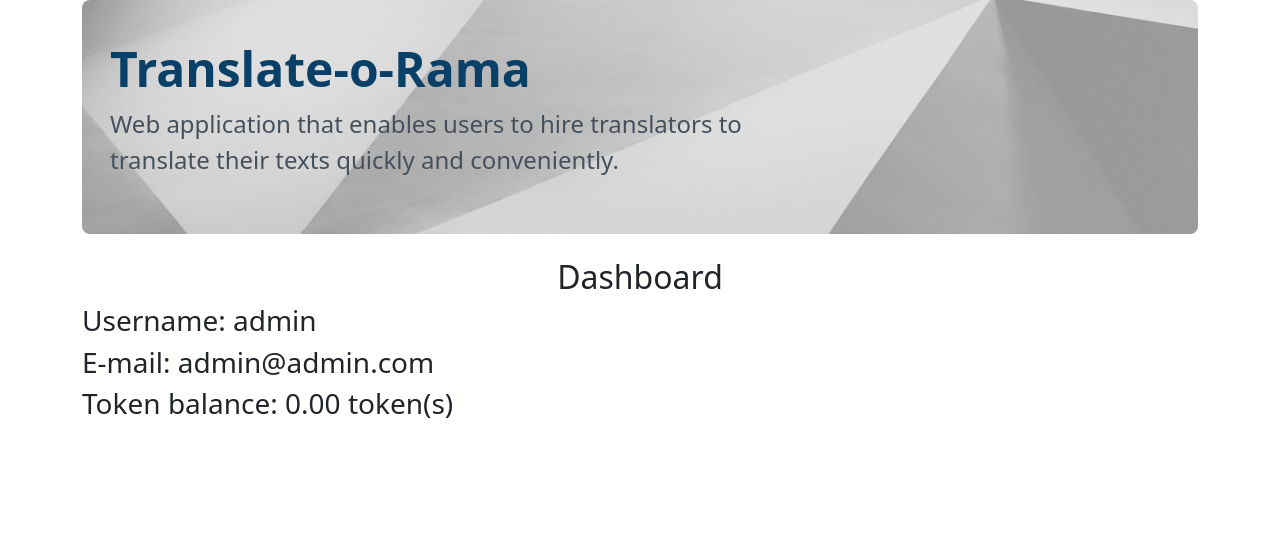
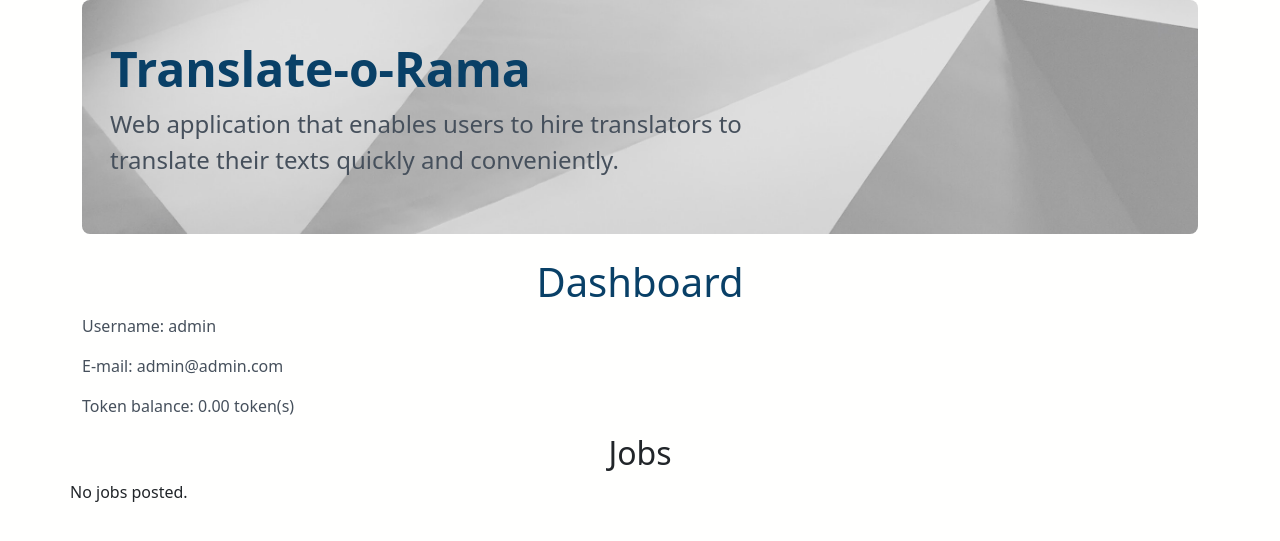
Before and after one commit to lukakuterovac/translate-o-rama, a Django app: page /dashboard in a window 1280 px wide. Shown: the part 77-618 px from the top of the page. Run offline with Django 4.2, Linux system fonts and the light colour scheme; a user stored in the database is signed in; data comes from the database, SQL or seed files in the repository; both versions use the stored data as it was after the commit; parts of the project's set-up code (start-up, migrations or seed data) failed here and were passed over; some libraries are stand-ins or nearby versions.

Commit message:
Add job list in dashboard

```diff
--- a/translationsite/app/templates/app/dashboard.html
+++ b/translationsite/app/templates/app/dashboard.html
@@ -3,16 +3,26 @@
 {% block content %}
   <div class="row">
     <div class="col-md-12">
-      <h2 class="text-center">Dashboard</h2>
+      <h1 class="text-center">Dashboard</h1>
     </div>
   </div>
   <div class="row">
-    <h3>Username: {{ user.username }}</h3>
+    <p>Username: {{ user.username }}</p>
   </div>
   <div class="row">
-    <h3>E-mail: {{ user.email }}</h3>
+    <p>E-mail: {{ user.email }}</p>
   </div>
   <div class="row">
-    <h3>Token balance: {{ user.userprofile.token_balance }} token(s)</h3>
+    <p>Token balance: {{ user.userprofile.token_balance }} token(s)</p>
   </div>
+  <div class="row">
+    <h2 class="text-center">Jobs</h2>
+  </div>
+  {% for job in jobs %}
+    {% include 'includes/job_card.html' with job=job %}
+  {% empty %}
+    <div class="row">
+      No jobs posted.
+    </div>
+  {% endfor %}
 {% endblock content %}
--- a/translationsite/app/views.py
+++ b/translationsite/app/views.py
@@ -12,8 +12,10 @@ def home(request):
 
 def dashboard(request):
     user = request.user
+    jobs = Job.objects.filter(user=user)
     context = {
         "user": user,
+        "jobs": jobs,
     }
     return render(request, "app/dashboard.html", context)
 
```
Also changed, not shown: translationsite/app/templates/includes/job_card.html (added, +7 -0 lines), translationsite/app/migrations/0004_merge_20230201_1526.py (added), translationsite/db.sqlite3.
